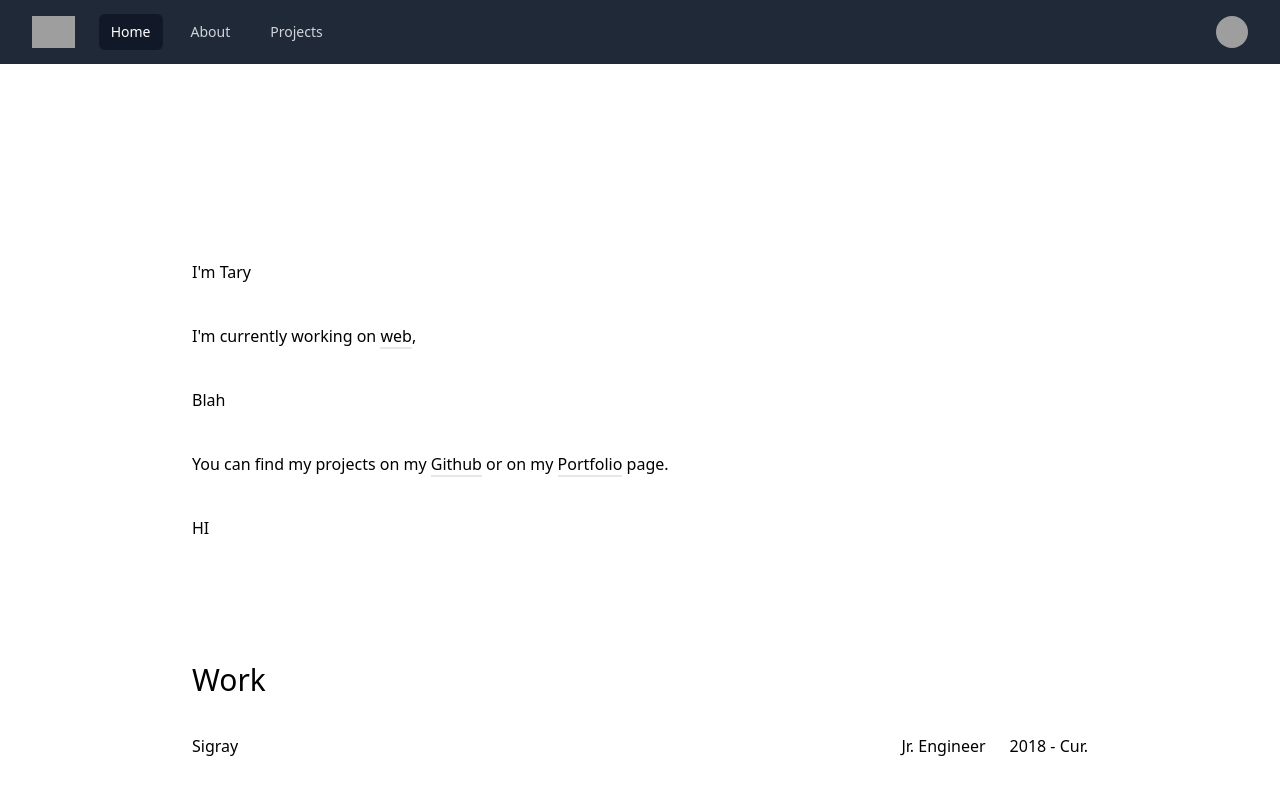
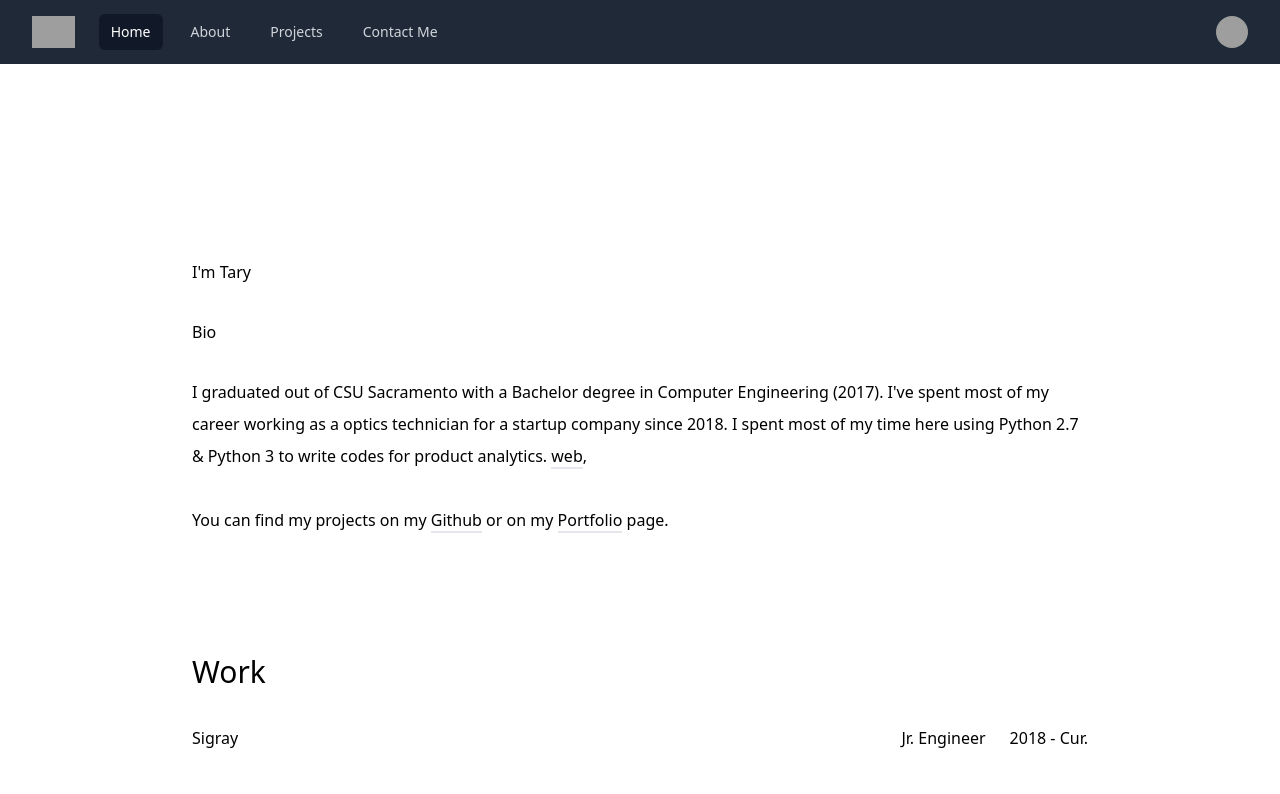
Before and after one commit to taryb/selfportfolio, a Vue app: page /about in a window 1280 px wide. Shown: the top 794 px of the page. Built offline with nearby package versions, Linux system fonts and the light colour scheme; grey boxes are pictures that could not be loaded.

Commit message:
fixed bio and added contact me

```diff
--- a/src/components/Myself.vue
+++ b/src/components/Home.vue
@@ -2,7 +2,7 @@
     <div class="flex flex-col gap-8">
       <h1
         class="text-xl sm:text-3xl md:text-4xl md:leading-normal slg:text-5xl slg:leading-relaxed font-theme_bold text-head_text"
-      >Hi, my name is Tary
+      >Hi, I'm Tary.
         <span
           class="text-link_text_hover"
           >.</span
@@ -11,7 +11,8 @@
       <p
         class="text-sm md:text-base leading-relaxed slg:text-lg lg:leading-loose"
       >
-        I am currently working on polishing my skills as a future Web Developer
+        I am currently working on polishing my skills as a future Web Developer.
+
       </p>
       <p
         class="text-sm md:text-base leading-relaxed slg:text-lg lg:leading-loose"
--- a/src/components/TheNavbar.vue
+++ b/src/components/TheNavbar.vue
@@ -43,6 +43,9 @@
             <router-link to="/about" class="text-gray-300 hover:bg-gray-700 hover:text-white px-3 py-2 rounded-md text-sm font-medium">About</router-link>
 
             <router-link to="/projects" class="text-gray-300 hover:bg-gray-700 hover:text-white px-3 py-2 rounded-md text-sm font-medium">Projects</router-link>
+
+            <router-link to="/contact" class="text-gray-300 hover:bg-gray-700 hover:text-white px-3 py-2 rounded-md text-sm font-medium">Contact Me</router-link>
+
           </div>
         </div>
       </div>
@@ -82,6 +85,7 @@
       <router-link to="/about" class="text-gray-300 hover:bg-gray-700 hover:text-white px-3 py-2 rounded-md text-sm font-medium">About</router-link>
 
       <router-link to="/projects" class="text-gray-300 hover:bg-gray-700 hover:text-white px-3 py-2 rounded-md text-sm font-medium">Projects</router-link>
+      <router-link to="/contact" class="text-gray-300 hover:bg-gray-700 hover:text-white px-3 py-2 rounded-md text-sm font-medium">Contact Me</router-link>
 
     </div>
   </div>
--- a/src/router/index.js
+++ b/src/router/index.js
@@ -3,6 +3,7 @@ import NotFound from "../views/NotFound.vue";
 import TheAbout from "../views/TheAbout.vue";
 import TheHome from "../views/TheHome.vue";
 import TheProjects from "../views/TheProjects.vue";
+import Contact from "../views/Contact.vue";
 
 const routes = [
   {
@@ -26,6 +27,11 @@ const routes = [
     component: TheProjects,
   },
   {
+    path: "/contact",
+    name: "contact",
+    component: Contact,
+  },
+  {
     path: "/:pathMatch(.*)*",
     name: "NotFound",
     component: NotFound,
--- a/src/store/projectStore.js
+++ b/src/store/projectStore.js
@@ -11,7 +11,7 @@ export const useProjectStore = defineStore("projectStore", {
         description:
           "I made this website.",
         tech: ["Vue.js", "Pinia", "TailwindCSS"],
-        link: "vite-psi-three.vercel.app",
+        link: "tarybport.vercel.app",
         featured: true,
       },
     ],
--- /dev/null
+++ b/src/views/Contact.vue
@@ -0,0 +1,3 @@
+<template>
+    <h1>HI</h1>
+</template>
--- a/src/views/TheAbout.vue
+++ b/src/views/TheAbout.vue
@@ -1,22 +1,23 @@
 <template>
     <div class="flex flex-col gap-8">
+      <h1
+        class="text-sm md:text-base leading-relaxed slg:text-lg lg:leading-loose"
+      >
+        I'm Tary
+    </h1>
+    <h2>Bio</h2>
       <p
         class="text-sm md:text-base leading-relaxed slg:text-lg lg:leading-loose"
       >
-        I'm Tary
-      </p>
-      <p
-        class="text-sm md:text-base leading-relaxed slg:text-lg lg:leading-loose"
-      >
-        I'm currently working on
+
+      I graduated out of CSU Sacramento with a Bachelor degree in Computer Engineering (2017).
+        I've spent most of my career working as a optics technician for a startup company since 2018.
+        I spent most of my time here using Python 2.7 & Python 3 to write codes for product analytics.
+
         <LinkBtn link="https://scarletdynasty.vercel.app">web</LinkBtn
         >,
       </p>
-      <p
-        class="text-sm md:text-base leading-relaxed slg:text-lg lg:leading-loose"
-      >
-        Blah
-      </p>
+
       <p
         class="text-sm md:text-base leading-relaxed slg:text-lg lg:leading-loose"
       >
@@ -24,11 +25,7 @@
         <LinkBtn link="https://github.com/taryb">Github</LinkBtn> or on my
         <LinkBtn link="/">Portfolio</LinkBtn> page.
       </p>
-      <p
-        class="text-sm md:text-base leading-relaxed slg:text-lg lg:leading-loose"
-      >
-        HI
-      </p>
+
       <hr class="bg-squgily bg-repeat border-0 h-[6px] opacity-25 my-6" />
       <div class="flex flex-col gap-5">
         <h3 class="font-theme_bold text-head_text text-3xl">Work</h3>
--- a/src/views/TheHome.vue
+++ b/src/views/TheHome.vue
@@ -1,16 +1,16 @@
 <script>
     import FeaturedProjects from "../components/FeaturedProjects.vue";
-    import Myself from "../components/Myself.vue";
+    import Home from "../components/Home.vue";
     import TheSocials from "../components/TheSocials.vue";
     export default {
       setup() {},
-      components: { Myself, TheSocials, FeaturedProjects },
+      components: { Home, TheSocials, FeaturedProjects },
     };
     </script>
 
     <template>
       <div class="flex flex-col gap-16 mb-16">
-        <Myself />
+        <Home />
         <TheSocials />
         <hr class="bg-squgily bg-repeat border-0 h-[6px] opacity-25" />
         <FeaturedProjects />
```
